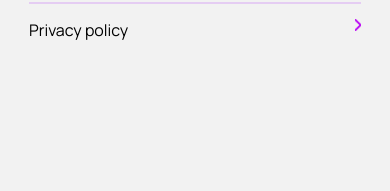
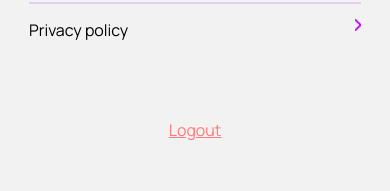
Before and after one commit to SeppeBe1/Homie, a React Native app in the folder homie/: screen /settingsscreen in a window 390 px wide. Shown: the part 548-739 px from the top of the page. Built offline with nearby package versions, Linux system fonts and the light colour scheme; a web font is replaced by a local one.

Commit message:
feat: add logout btn

```diff
--- a/homie/screens/settings.js
+++ b/homie/screens/settings.js
@@ -124,7 +124,10 @@ export default function Settingsscreen({navigation}) {
       </View>
       </View>
       </View>
-  </View>
+      <TouchableOpacity onPress={() => console.log('Logout clicked')}>
+          <Text style={{ textDecorationLine: 'underline', textAlign:'center', paddingTop:'3rem', color:'#FF7A7A', fontFamily: 'manrope', fontSize: 16 }}>Logout</Text>
+      </TouchableOpacity>
+    </View>
   )
 }
 
```
